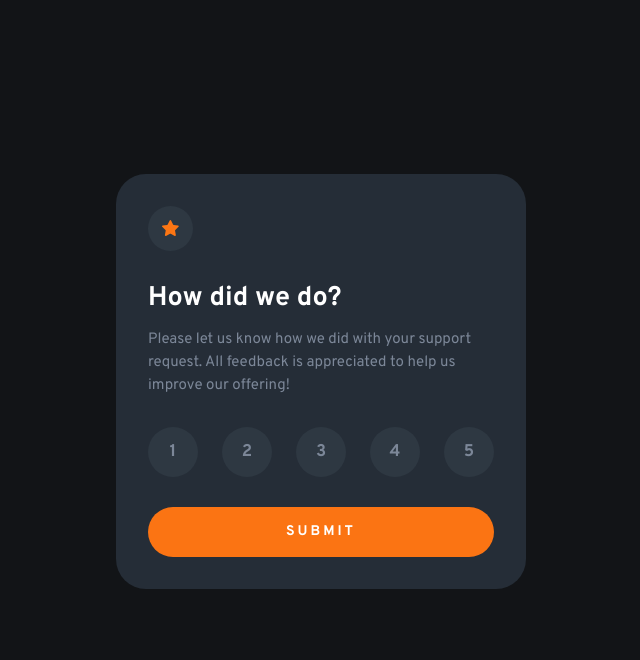
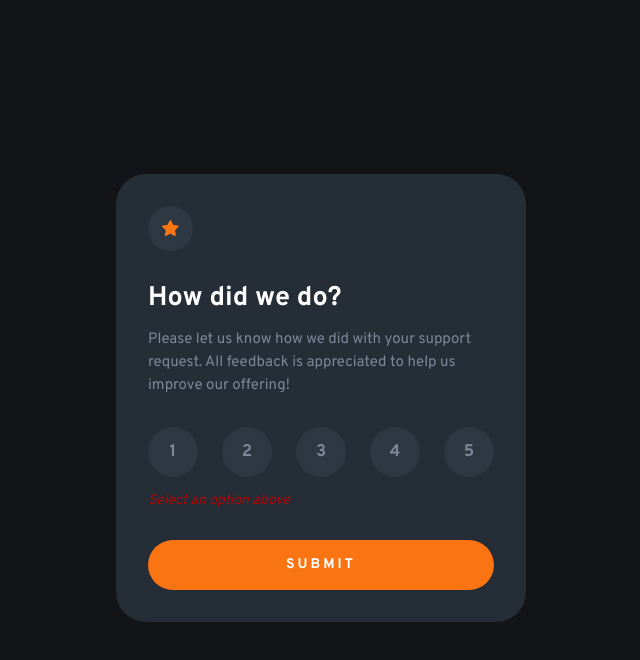
Before and after one commit to mdtra/interactive-rating-component, a plain HTML site: page index.html in a window 1280 px wide. Both pictures are taken after a click on the button "SUBMIT". Shown: the whole page, without its empty margins (319-959 px from the left). Drawn offline with Linux system fonts and the light colour scheme.

Commit message:
commit changes

```diff
--- a/index.html
+++ b/index.html
@@ -27,7 +27,9 @@
               <button class="rate-note" id="4">4</button>
               <button class="rate-note" id="5">5</button>
             </div>
+            <span class="span-error"></span>
             <button onclick="submitRate()">Submit</button>
+
           </div>
         </div>
         <div class="card-thankyou">
--- a/scripts/script.js
+++ b/scripts/script.js
@@ -1,6 +1,7 @@
 let rate = 0
 let i = 0
 let options = document.querySelectorAll('.rate-note')
+let error = document.querySelector('span.span-error')
 
 options.forEach(mapButtons)
 
@@ -17,14 +18,16 @@ function getNote() {
 
     rate = Number(this.innerHTML)
     this.classList.add("checked-note")
+    error.style.display = 'none'
 }
 
 function submitRate() {
     if (rate === 0) {
-        alert ('Escolha um nota')
+        error.style.display = 'inline-block'
+        error.innerHTML = 'Select an option above'
     }
     else {
-        cardRating = document.querySelector('div.card-rating')
+        var cardRating = document.querySelector('div.card-rating')
         cardThankYou = document.querySelector('div.card-thankyou')
         spanNote = document.querySelector('span.span-thank-rating')
 
--- a/style/style.css
+++ b/style/style.css
@@ -143,6 +143,14 @@ body {
     color: var(--color-p);
 }
 
+.span-error {
+    display: none;
+    margin-top: 15px;
+    font-size: 14px;
+    font-style: italic;
+    color: rgb(173, 7, 7);
+}
+
 @media (max-width: 375px) {
     .card {
         margin-top: 60%;
```
